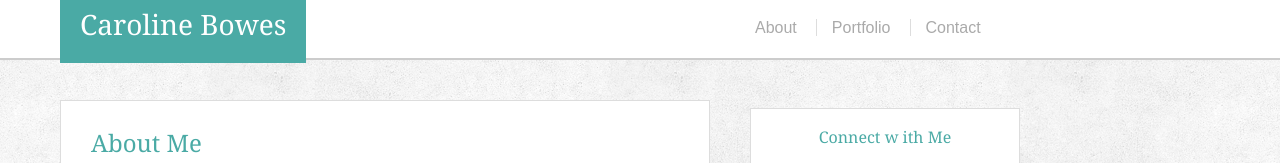
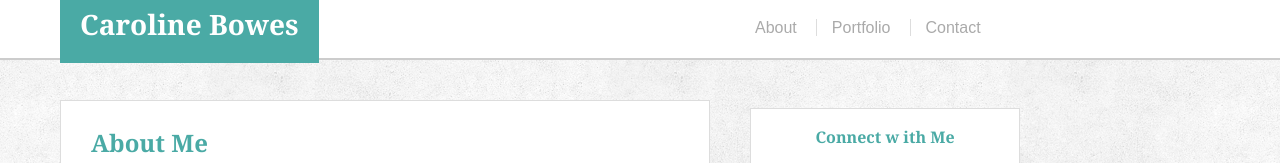
Before and after one commit to cvbowes/Basic-Portfolio, a plain HTML site: page index.html in a window 1280 px wide. Shown: the top 163 px of the page. Drawn offline with Linux system fonts and the light colour scheme.

Commit message:
5/15 pt 2

```diff
--- a/assets/css/style.css
+++ b/assets/css/style.css
@@ -18,7 +18,6 @@ header {
 	padding-top: 10px;
 	border-bottom: 2px solid #ccc;
 	background: #fff;
-	overflow:;
 
 }
 
@@ -30,7 +29,7 @@ header {
 	margin-left: 60px;
 	padding: 20px;
 	font-size: 28px;
-
+	font-weight: bold;
 }
 
 nav {
@@ -66,6 +65,7 @@ li+li {
 	font-family: 'Georgia', Times, Times New Roman, serif;
 	color: #4aaaa5;
 	background: #fff;
+	font-weight: bold;
 
 }
 
```
